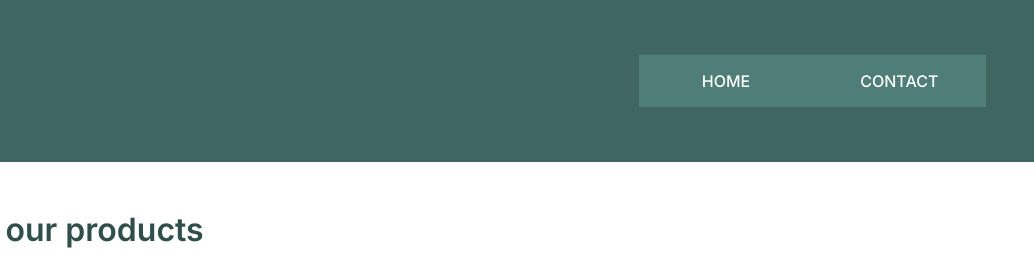
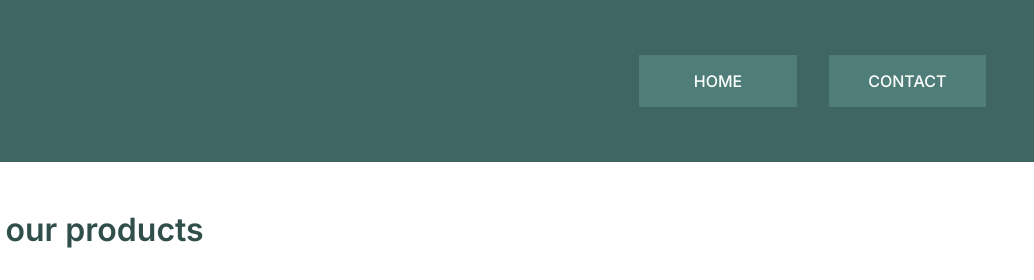
Before and after one commit to annafran/css-example-plantshop, a website: page Submission/index.html in a window 1280 px wide. Shown: the top 280 px of the page, 246-1280 px from the left. Drawn offline with Linux system fonts and the light colour scheme.

Commit message:
fix: error on homepage nav button

```diff
--- a/Submission/index.html
+++ b/Submission/index.html
@@ -23,7 +23,7 @@
                 />
             </div>
             <nav class="navContainer">
-                <ul class="navList list gridTablet">
+                <ul class="navList list gridTablet smallGridGap">
                     <li>
                         <a class="navLink" href="/">Home</a>
                     </li>
```
